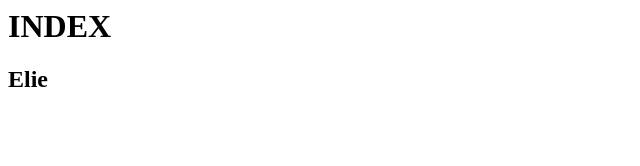
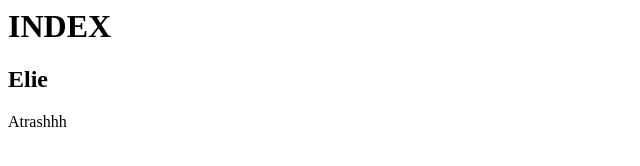
Before and after one commit to elieesber/ControleTeam, a plain HTML site: page index.html in a window 1280 px wide. Shown: the full height of the page, 0-640 px from the left. Drawn offline with Linux system fonts and the light colour scheme.

Commit message:
NewIndex

```diff
--- a/index.html
+++ b/index.html
@@ -8,5 +8,6 @@
 
 <h1> INDEX</h1>
 <h2> Elie</h2>
+<p> Atrashhh <p>
 </body>
 </html>
```
